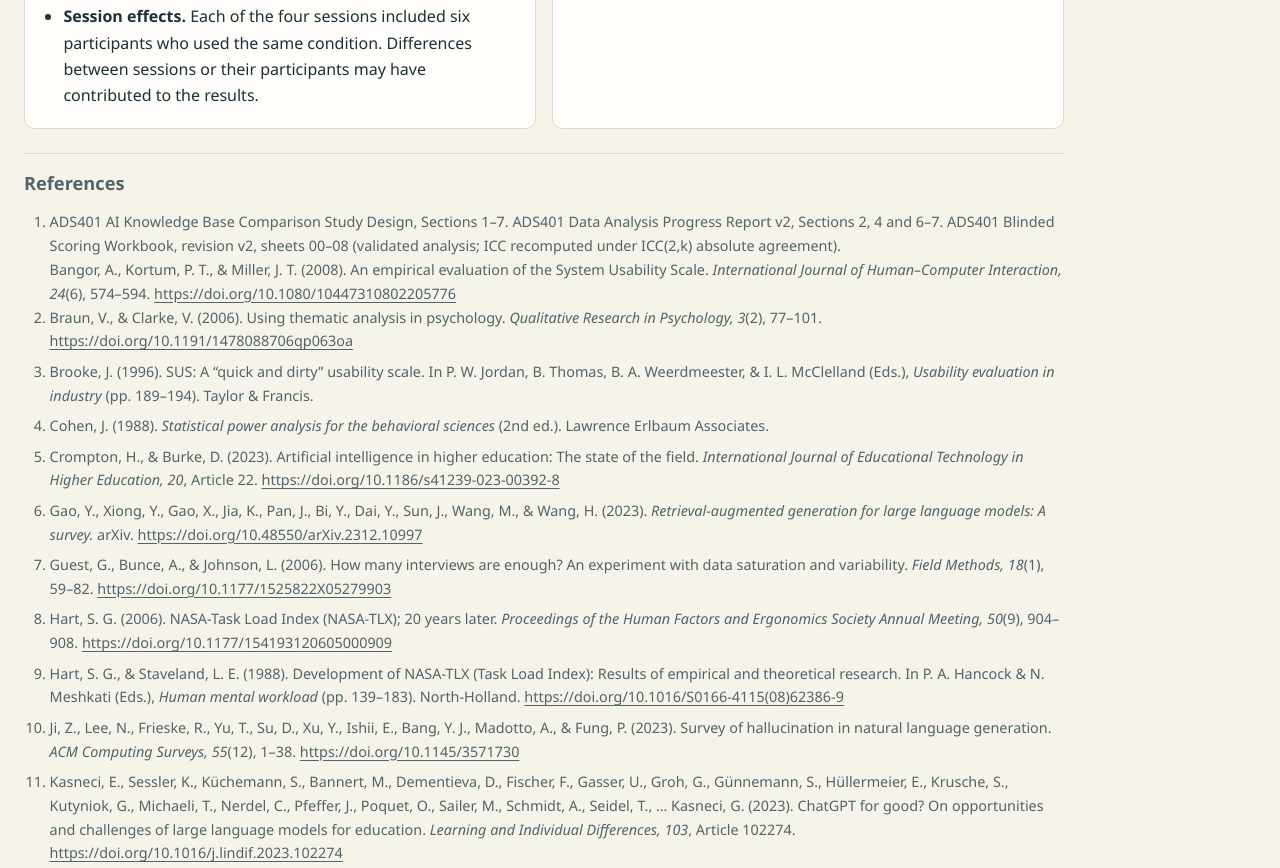
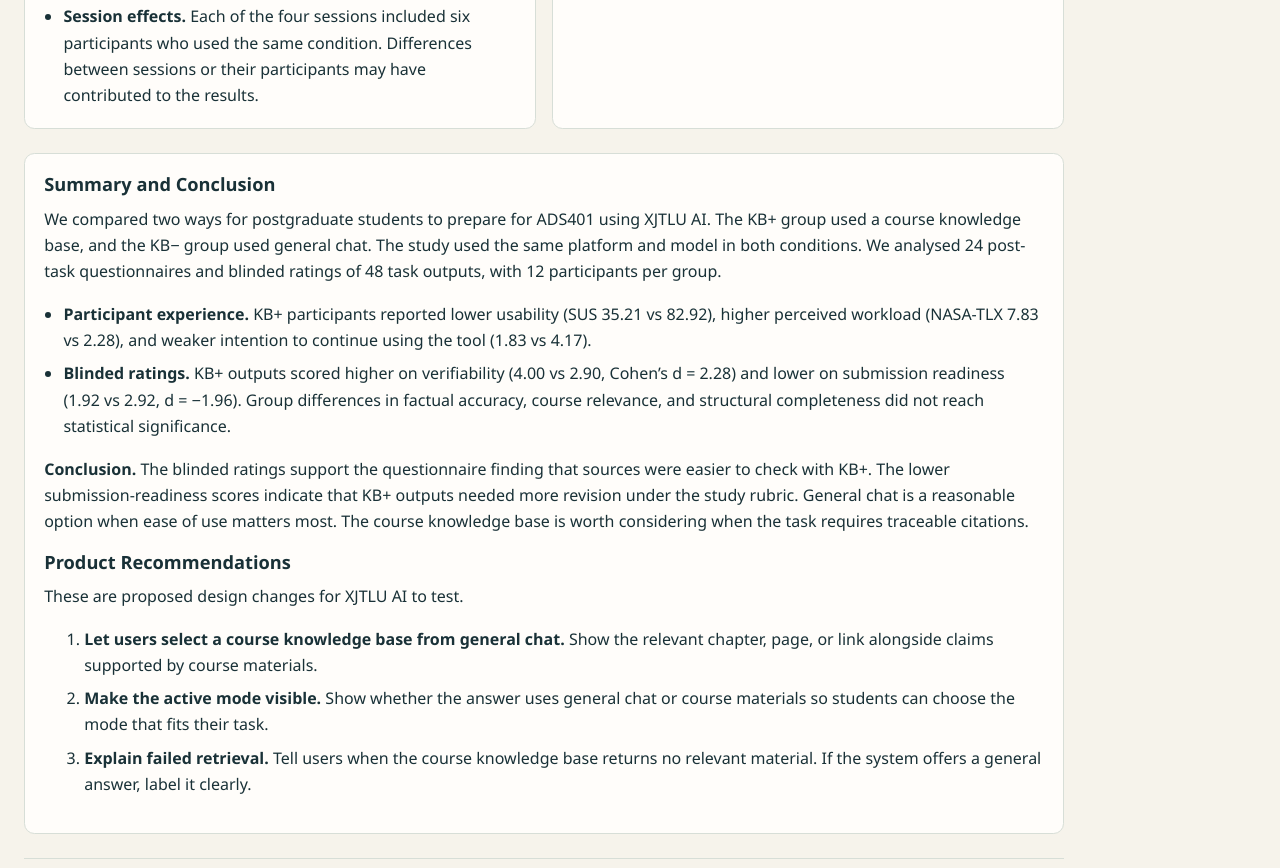
Before and after one commit to 77hxyll77-dlrb/groupL.github.io, a plain HTML site: page index.html in a window 1280 px wide. Shown: the part 5274-6142 px from the top of the page. Drawn offline with Linux system fonts and the light colour scheme.

Commit message:
Update index.html

```diff
--- a/index.html
+++ b/index.html
@@ -441,7 +441,7 @@
           <p class="chart-note" style="margin-top: .6rem">Absolute-agreement ICC(2,k) with average measures; 95% CI by the F method (McGraw &amp; Wong, 1996). Weighted kappa uses quadratic weights. Interpretation follows Koo &amp; Li (2016): &lt;.50 poor, .50–.75 moderate, .75–.90 good, &gt;.90 excellent. The 66.7% for the total score is the agreement rate on the five-dimension sum, not the 96.7% cell-level rate. Aggregating each participant’s two tasks before estimating ICC gives .730 / .759 / .869 / .862 / .771, so the output-level values above are the more conservative reading.</p>
         </details>
 
-          <p><strong>How this relates to the questionnaire.</strong> The verifiability scores point in the same direction as students’ self-reported ability to find verifiable sources (r = .50 with item R4), and submission readiness varies with perceived usability (r = .61 with SUS) and ease of use (r = .52). The conditions did not differ in factual accuracy (3.08 vs 3.12, p = 1.000, d = −0.06), so the knowledge base did not make answers more accurate; what it changed was whether a claim could be traced to a specific chapter or page. The trade-off shows up in submission readiness: KB+ outputs were better sourced but needed more work before they could be handed in.</p>
+          <p><strong>How this relates to the questionnaire.</strong> The verifiability scores point in the same direction as students’ self-reported ability to find verifiable sources (r = .50 with item R4), and submission readiness varies with perceived usability (r = .61 with SUS) and ease of use (r = .52). The difference in factual accuracy did not reach statistical significance (KB+ 3.08 vs KB− 3.12, p = 1.000, Cohen’s d = −0.06). KB+ outputs scored higher on verifiability, meaning their sources were easier to locate and check. The trade-off shows up in submission readiness: KB+ outputs were better sourced but needed more work before they could be handed in.</p>
       </div>
     </section>
 
@@ -466,6 +466,66 @@
             </ul>
           </article>
         </div>
+        <article class="panel" id="study-conclusion"
+         aria-labelledby="study-conclusion-title"
+         style="margin-top: 1.5rem;">
+  <h3 id="study-conclusion-title">Summary and Conclusion</h3>
+
+  <p>
+    We compared two ways for postgraduate students to prepare for ADS401
+    using XJTLU AI. The KB+ group used a course knowledge base, and the KB−
+    group used general chat. The study used the same platform and model
+    in both conditions. We analysed 24 post-task questionnaires and
+    blinded ratings of 48 task outputs, with 12 participants per group.
+  </p>
+
+  <ul>
+    <li>
+      <strong>Participant experience.</strong>
+      KB+ participants reported lower usability (SUS 35.21 vs 82.92),
+      higher perceived workload (NASA-TLX 7.83 vs 2.28), and weaker
+      intention to continue using the tool (1.83 vs 4.17).
+    </li>
+    <li>
+      <strong>Blinded ratings.</strong>
+      KB+ outputs scored higher on verifiability (4.00 vs 2.90,
+      Cohen’s d = 2.28) and lower on submission readiness
+      (1.92 vs 2.92, d = −1.96). Group differences in factual accuracy,
+      course relevance, and structural completeness did not reach
+      statistical significance.
+    </li>
+  </ul>
+
+  <p>
+    <strong>Conclusion.</strong>
+    The blinded ratings support the questionnaire finding that sources
+    were easier to check with KB+. The lower submission-readiness scores
+    indicate that KB+ outputs needed more revision under the study rubric.
+    General chat is a reasonable option when ease of use matters most.
+    The course knowledge base is worth considering when the task requires
+    traceable citations.
+  </p>
+
+  <h3>Product Recommendations</h3>
+  <p>These are proposed design changes for XJTLU AI to test.</p>
+  <ol>
+    <li>
+      <strong>Let users select a course knowledge base from general chat.</strong>
+      Show the relevant chapter, page, or link alongside claims supported
+      by course materials.
+    </li>
+    <li>
+      <strong>Make the active mode visible.</strong>
+      Show whether the answer uses general chat or course materials so
+      students can choose the mode that fits their task.
+    </li>
+    <li>
+      <strong>Explain failed retrieval.</strong>
+      Tell users when the course knowledge base returns no relevant
+      material. If the system offers a general answer, label it clearly.
+    </li>
+  </ol>
+</article>
         <div class="sources">
 <h3 id="references">References </h3>
 <ol style="padding-left: 1.6rem; overflow-wrap: anywhere;">
```
